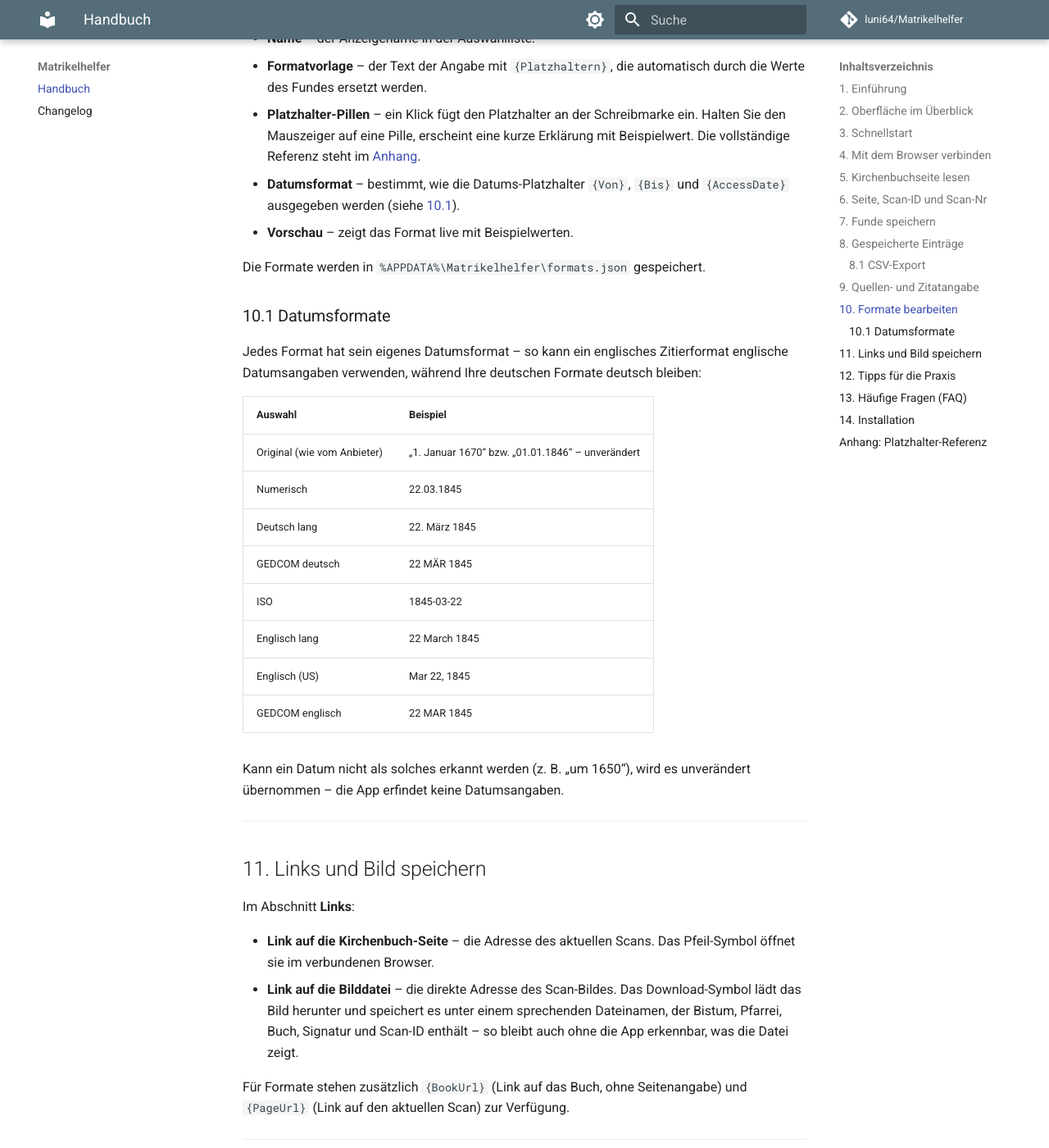
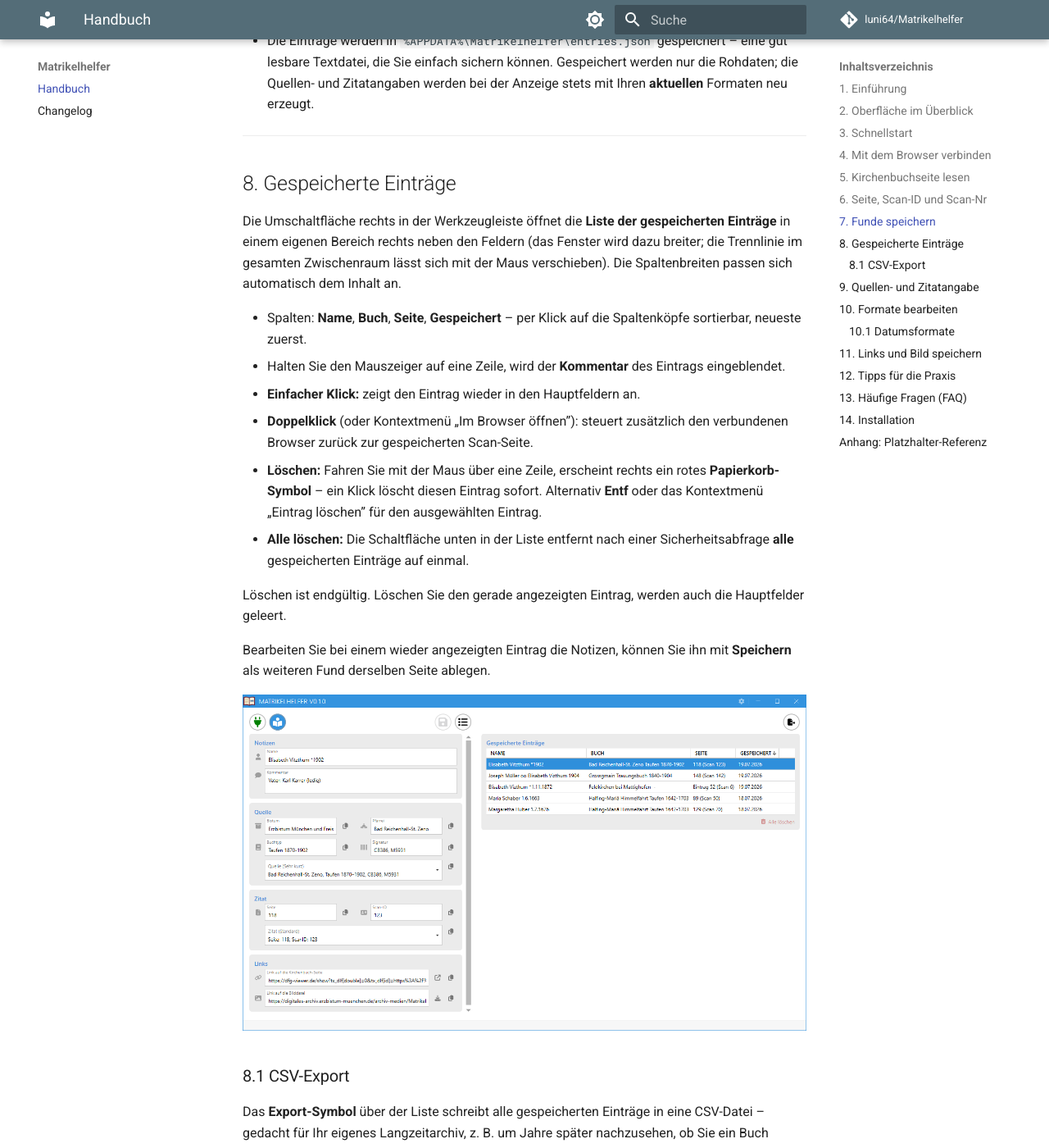
Before and after one commit to luni64/Matrikelhelfer, an MkDocs documentation site: the page built from docs/Manual/index.md, in a window 1280 px wide and 1400 px high, scrolled down 5504 px. Shown: the whole window at 82% size. Built offline with MkDocs 1.6.1 and Material for MkDocs 9.7.7, drawn with Linux system fonts in a browser that asks for light colours; comment, search, counter and statistics services are not loaded; some of the changed text lies outside the part shown.

Commit message:
Update manual for UI refresh; add banner, screenshots
- Document the field icons/section cards and the highlighted Lesen button
  (section 2), and the new saved-entries delete affordances: per-row hover
  trash button, guarded "Alle löschen", auto-fit columns, and clearing the
  fields when the displayed entry is deleted (section 8).
- Add a photorealistic church-register hero banner (banner.jpg) with
  full-width rounded CSS (stylesheets/extra.css, wired via extra_css).
- Add the referenced screenshots (Hauptfenster, Browserauswahl, saved
  entries, Formateditor).

Co-Authored-By: Claude Opus 4.8 (1M context) <noreply@anthropic.com>

```diff
--- a/docs/Manual/index.md
+++ b/docs/Manual/index.md
@@ -36,10 +38,12 @@ Das Fenster besteht von oben nach unten aus:
 5. **Links** – die Adressen der Kirchenbuch-Seite und der Bilddatei.
 6. **Statusleiste** – eine Zeile am unteren Rand für Hinweise und Fehlermeldungen (lange Meldungen werden gekürzt; halten Sie den Mauszeiger auf die Meldung, um den vollständigen Text zu sehen).
 
+Die Abschnitte **Notizen**, **Quelle**, **Zitat** und **Links** sind als abgesetzte Karten gruppiert, und jedes Feld trägt links ein kleines Symbol, das kennzeichnet, worum es sich handelt (z. B. ein Archiv-Symbol beim Bistum, ein Kirchen-Symbol bei der Pfarrei). Die primäre Schaltfläche **Lesen** ist farblich hervorgehoben, damit sie sich von den übrigen Schaltflächen abhebt.
+
 Jedes Anzeigefeld hat rechts ein **Kopier-Symbol**, das den Feldinhalt in die Zwischenablage legt.
 
-<!-- ![Hauptfenster – Gesamtansicht](Pictures/02_hauptfenster.png) -->
-<!-- Zeigt: Hauptfenster mit gelesener Matricula-Seite, alle Abschnitte gefüllt -->
+![Hauptfenster – Gesamtansicht](Pictures/02_hauptfenster.png)
+
 
 ---
 
@@ -64,8 +68,8 @@ Die Verbindung ist rein lesend und **auf Abruf**: Die App liest die Adresszeile
 
 Wird der verbundene Browser geschlossen, erkennt die App das beim nächsten **Lesen** und zeigt es in der Statusleiste an; verbinden Sie sich dann einfach neu.
 
-<!-- ![Browser-Auswahl](Pictures/04_browserauswahl.png) -->
-<!-- Zeigt: Auswahlfenster mit laufenden Browsern samt Icons -->
+![Browser-Auswahl](Pictures/04_browserauswahl.png)
+<!-- Zeigt: Auswahlfenster mit laufenden Browsern samt Icons --> -->
 
 ---
 
@@ -114,18 +118,20 @@ Hinweise:
 
 ## 8. Gespeicherte Einträge
 
-Die Umschaltfläche rechts in der Werkzeugleiste öffnet die **Liste der gespeicherten Einträge** in einem eigenen Bereich rechts neben den Feldern (das Fenster wird dazu breiter; die Trennlinie lässt sich mit der Maus verschieben):
+Die Umschaltfläche rechts in der Werkzeugleiste öffnet die **Liste der gespeicherten Einträge** in einem eigenen Bereich rechts neben den Feldern (das Fenster wird dazu breiter; die Trennlinie im gesamten Zwischenraum lässt sich mit der Maus verschieben). Die Spaltenbreiten passen sich automatisch dem Inhalt an.
 
 - Spalten: **Name**, **Buch**, **Seite**, **Gespeichert** – per Klick auf die Spaltenköpfe sortierbar, neueste zuerst.
 - Halten Sie den Mauszeiger auf eine Zeile, wird der **Kommentar** des Eintrags eingeblendet.
 - **Einfacher Klick:** zeigt den Eintrag wieder in den Hauptfeldern an.
-- **Doppelklick** (oder Kontextmenü „Im Browser öffnen“): steuert zusätzlich den verbundenen Browser zurück zur gespeicherten Scan-Seite.
-- **Entf** (oder Kontextmenü „Eintrag löschen“): löscht den Eintrag endgültig.
+- **Doppelklick** (oder Kontextmenü „Im Browser öffnen”): steuert zusätzlich den verbundenen Browser zurück zur gespeicherten Scan-Seite.
+- **Löschen:** Fahren Sie mit der Maus über eine Zeile, erscheint rechts ein rotes **Papierkorb-Symbol** – ein Klick löscht diesen Eintrag sofort. Alternativ **Entf** oder das Kontextmenü „Eintrag löschen” für den ausgewählten Eintrag.
+- **Alle löschen:** Die Schaltfläche unten in der Liste entfernt nach einer Sicherheitsabfrage **alle** gespeicherten Einträge auf einmal.
+
+Löschen ist endgültig. Löschen Sie den gerade angezeigten Eintrag, werden auch die Hauptfelder geleert.
 
 Bearbeiten Sie bei einem wieder angezeigten Eintrag die Notizen, können Sie ihn mit **Speichern** als weiteren Fund derselben Seite ablegen.
 
-<!-- ![Gespeicherte Einträge](Pictures/08_gespeicherte_eintraege.png) -->
-<!-- Zeigt: geöffnetes Panel mit mehreren Einträgen, ein Kommentar-Tooltip sichtbar -->
+![Gespeicherte Einträge](Pictures/08_gespeicherte_eintraege.png)
 
 ### 8.1 CSV-Export
 
--- /dev/null
+++ b/docs/Manual/stylesheets/extra.css
@@ -0,0 +1,13 @@
+/* Full-width hero banner on the manual's start page. object-fit: cover +
+   max-height keeps it a banner-shaped strip on wide screens (cropping top/
+   bottom) instead of ballooning to the image's full height. */
+.md-typeset img.banner {
+  display: block;
+  width: 100%;
+  max-height: 320px;
+  object-fit: cover;
+  object-position: center 42%;
+  border-radius: 8px;
+  margin: 0 0 1.4rem 0;
+  box-shadow: 0 2px 12px rgba(0, 0, 0, 0.28);
+}
--- a/mkdocs.yml
+++ b/mkdocs.yml
@@ -38,6 +38,9 @@ theme:
         icon: material/brightness-4
         name: Helles Design
 
+extra_css:
+  - stylesheets/extra.css
+
 plugins:
   - search:
       lang:
```
Also changed, not shown: other parts of docs/Manual/index.md (+3 -1 lines), docs/Manual/Pictures/02_hauptfenster.png (added), docs/Manual/Pictures/04_browserauswahl.png (added), docs/Manual/Pictures/08_gespeicherte_eintraege.png (added), docs/Manual/Pictures/10_formateditor.png (added), docs/Manual/Pictures/banner.jpg (added).
